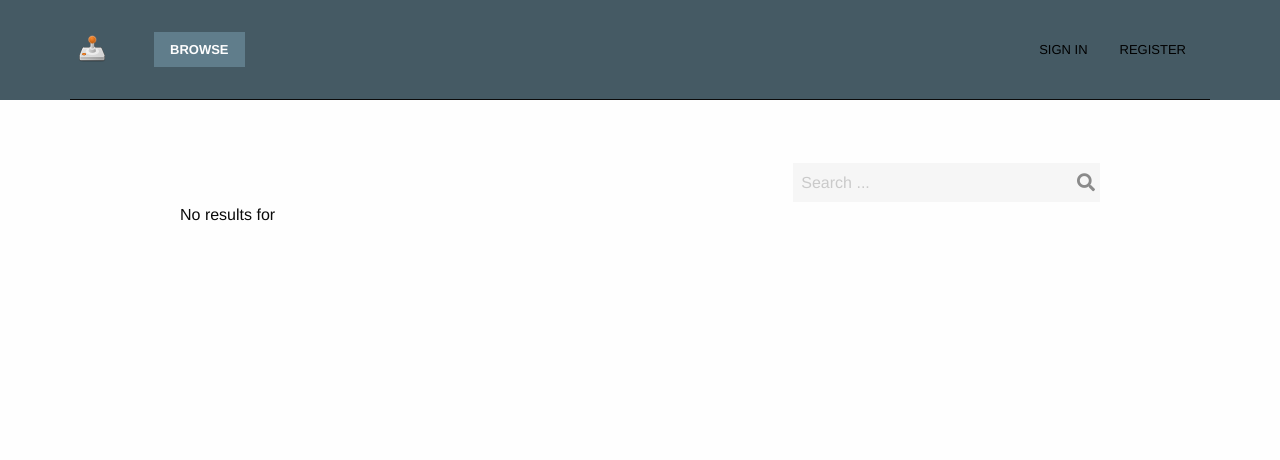
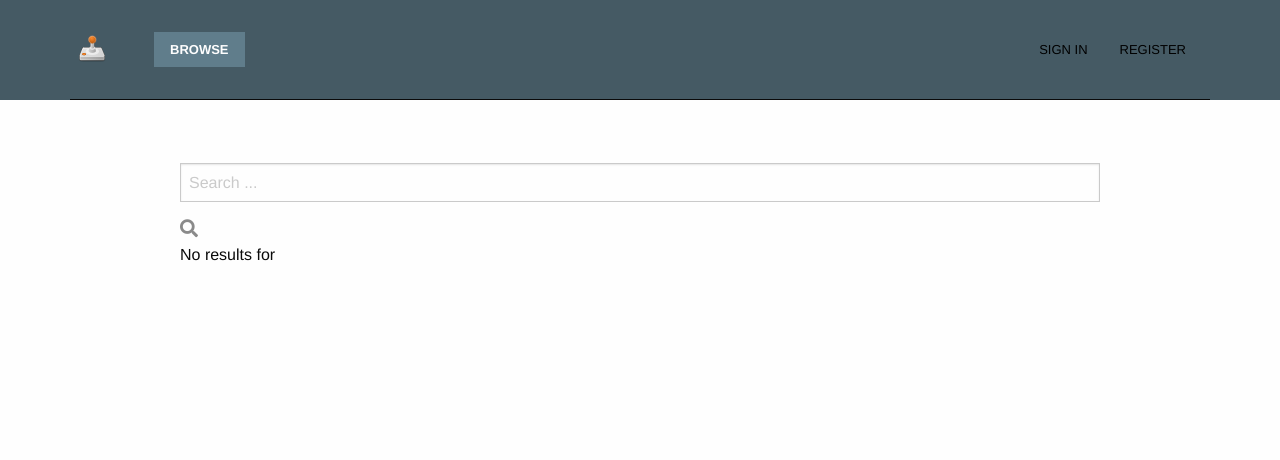
Before and after one commit to hien-cao/Game-online-shop, a Django app: page /games/search/ in a window 1280 px wide. Shown: the top 460 px of the page. Run offline with Django 3.2, Linux system fonts and the light colour scheme; some libraries are stand-ins or nearby versions.

Commit message:
updated the search form structure
we should be able to add the suggestion list directly to dom (without using js)

also did some renaming with class-names and switched some class attributes to id's (in this case using id's makes more sense)

```diff
--- a/apps/game/templates/search_form.html
+++ b/apps/game/templates/search_form.html
@@ -1,10 +1,10 @@
-<form action="{{ search_url }}" class="search-form grid-x" role="form" method="GET">
-  <div class="autosuggestion grid-x small-offset-6 small-6 medium-offset-7 medium-5 large-offset-8 large-4">
-    <div class="autosuggestion-input">
-      <input id="searchterm" type="text" placeholder="Search ..." autocomplete="off" name="search_term" value="{{ value.search_term }}">
-      <button type="submit" id="search_btn">
-        <i class="fas fa-search"></i>
-      </button>
-    </div>
+<form action="{{ search_url }}" id="search-form" role="form" method="GET">
+  <div id="autosuggestion-input">
+    <input id="searchterm" type="text" placeholder="Search ..." autocomplete="off" name="search_term" value="{{ value.search_term }}">
+    <button type="submit" id="search_btn">
+      <i class="fas fa-search"></i>
+    </button>
+  </div>
+  <div id="suggestion-list">
   </div>
 </form>
```
